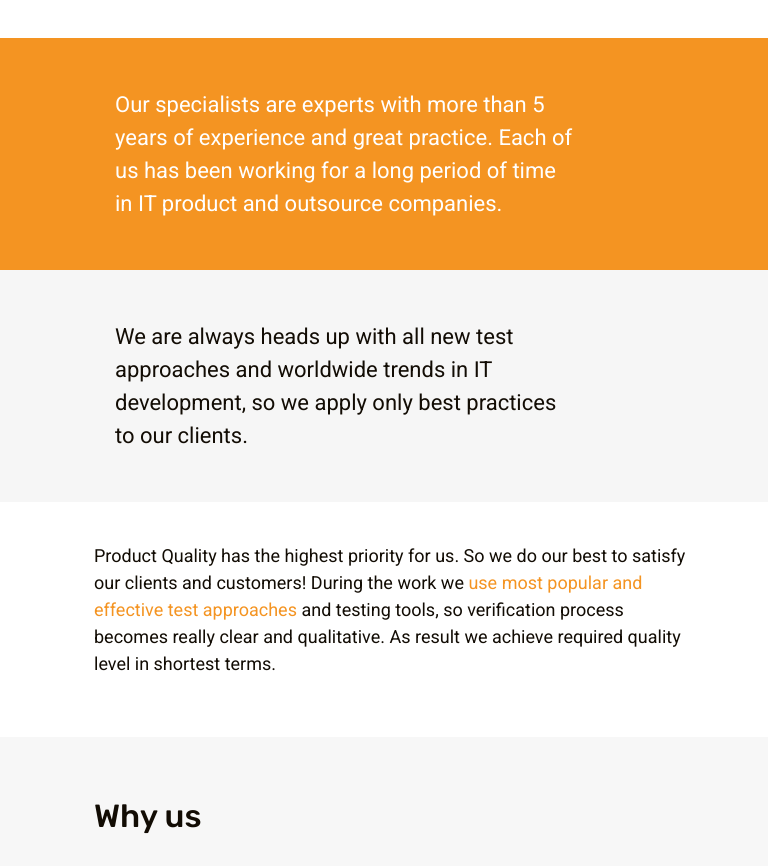
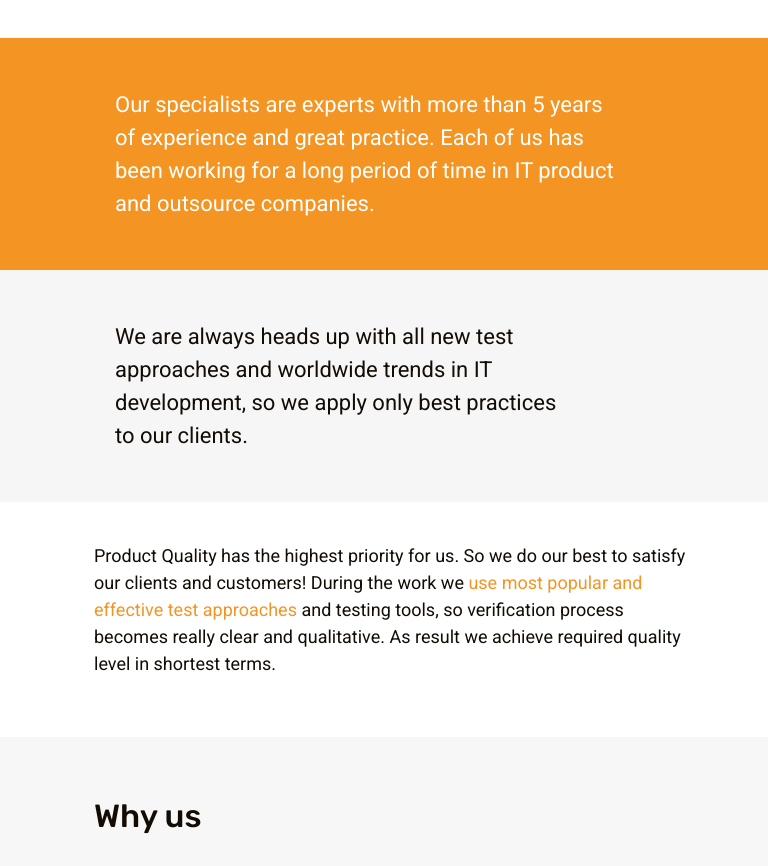
Before and after one commit to scholokov/QAX_Outsource, a plain HTML site: page index.html in a window 768 px wide. Shown: the part 5914-6780 px from the top of the page. Drawn offline with Linux system fonts and the light colour scheme; a script that the page names is missing.

Commit message:
about us tablet

```diff
--- a/css/custom.css
+++ b/css/custom.css
@@ -1490,11 +1490,9 @@ About US
     line-height: 27px;
   }
 
-    #about-us-img
-  {
+    #about-us-img{
     display: none;
   }
-
 
   #about-us-mob-img{
     max-width: 900px;
@@ -1513,6 +1511,7 @@ About US
 
   #about_us1-text{
     float: none;
+    max-width: 510px;
   }
 
   #about_us2-box{
```
